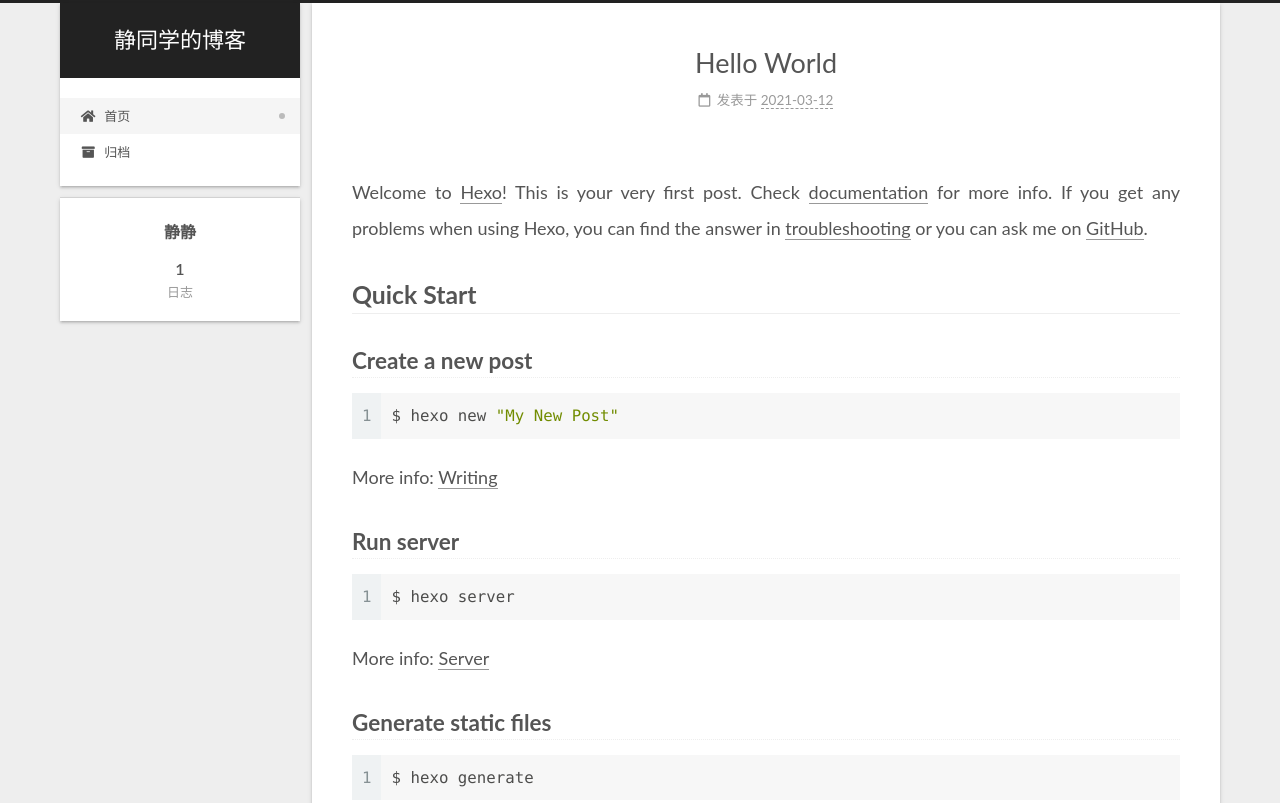
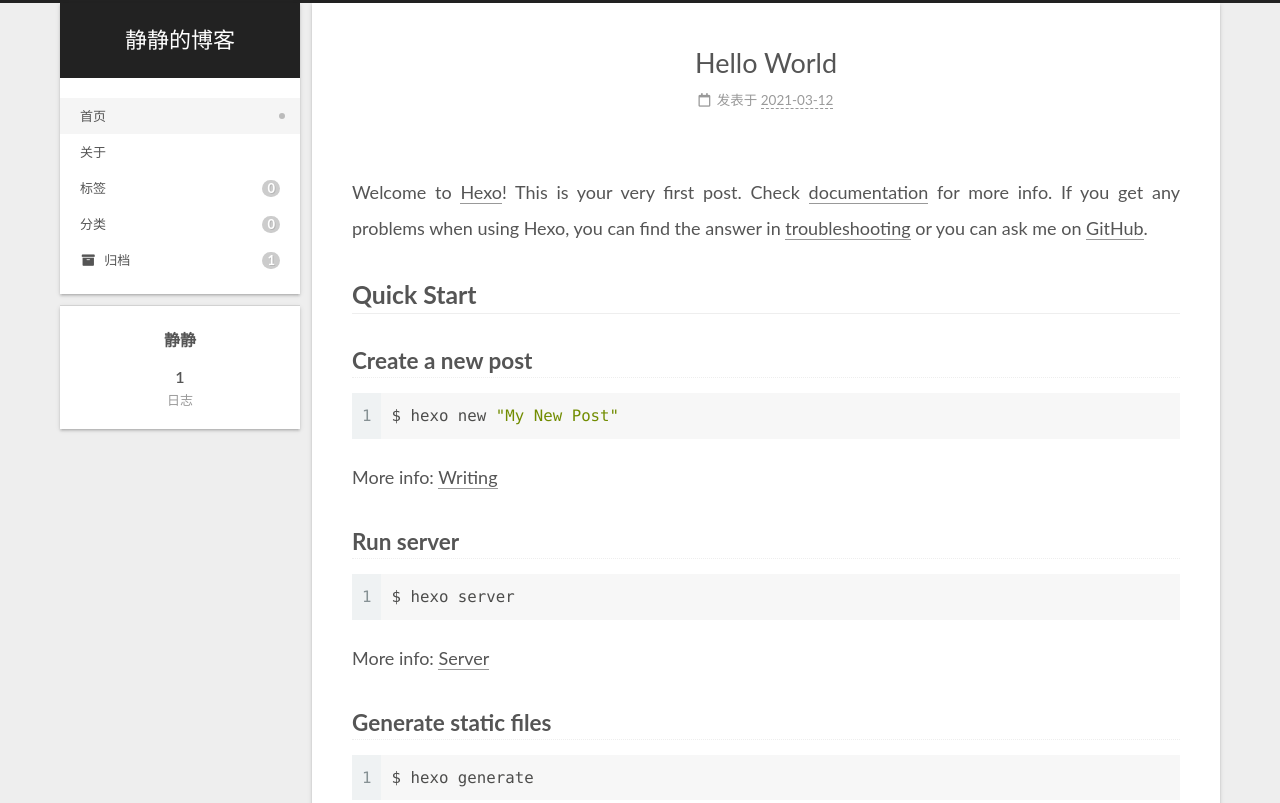
Before and after one commit to intersection2017/intersection.github.io, a plain HTML site: page index.html in a window 1280 px wide. Shown: the top 803 px of the page. Drawn offline with Linux system fonts and the light colour scheme.

Commit message:
Site updated: 2021-03-12 15:44:36

```diff
--- a/index.html
+++ b/index.html
@@ -21,9 +21,9 @@
   </script>
 
   <meta property="og:type" content="website">
-<meta property="og:title" content="静同学的博客">
+<meta property="og:title" content="静静的博客">
 <meta property="og:url" content="http://example.com/index.html">
-<meta property="og:site_name" content="静同学的博客">
+<meta property="og:site_name" content="静静的博客">
 <meta property="og:locale" content="zh_CN">
 <meta property="article:author" content="静静">
 <meta name="twitter:card" content="summary">
@@ -41,7 +41,7 @@
   };
 </script>
 
-  <title>静同学的博客</title>
+  <title>静静的博客</title>
 
 
 
@@ -92,7 +92,7 @@
 
     <a href="/" class="brand" rel="start">
       <span class="logo-line-before"><i></i></span>
-      <h1 class="site-title">静同学的博客</h1>
+      <h1 class="site-title">静静的博客</h1>
       <span class="logo-line-after"><i></i></span>
     </a>
   </div>
@@ -110,12 +110,27 @@
   <ul id="menu" class="main-menu menu">
         <li class="menu-item menu-item-home">
 
-    <a href="/" rel="section"><i class="fa fa-home fa-fw"></i>首页</a>
+    <a href="/" rel="section"><i class="home fa-fw"></i>首页</a>
+
+  </li>
+        <li class="menu-item menu-item-about">
+
+    <a href="/about/" rel="section"><i class="user fa-fw"></i>关于</a>
+
+  </li>
+        <li class="menu-item menu-item-tags">
+
+    <a href="/tags/" rel="section"><i class="tags fa-fw"></i>标签<span class="badge">0</span></a>
+
+  </li>
+        <li class="menu-item menu-item-categories">
+
+    <a href="/categories/" rel="section"><i class="th fa-fw"></i>分类<span class="badge">0</span></a>
 
   </li>
         <li class="menu-item menu-item-archives">
 
-    <a href="/archives/" rel="section"><i class="fa fa-archive fa-fw"></i>归档</a>
+    <a href="/archives/" rel="section"><i class="fa fa-archive fa-fw"></i>归档<span class="badge">1</span></a>
 
   </li>
   </ul>
@@ -154,7 +169,7 @@
     </span>
 
     <span hidden itemprop="publisher" itemscope itemtype="http://schema.org/Organization">
-      <meta itemprop="name" content="静同学的博客">
+      <meta itemprop="name" content="静静的博客">
     </span>
       <header class="post-header">
         <h2 class="post-title" itemprop="name headline">
```
Also changed, not shown: 2021/03/12/hello-world/index.html (+21 -6 lines), archives/2021/03/index.html (+21 -6 lines), archives/2021/index.html (+21 -6 lines), archives/index.html (+21 -6 lines).
